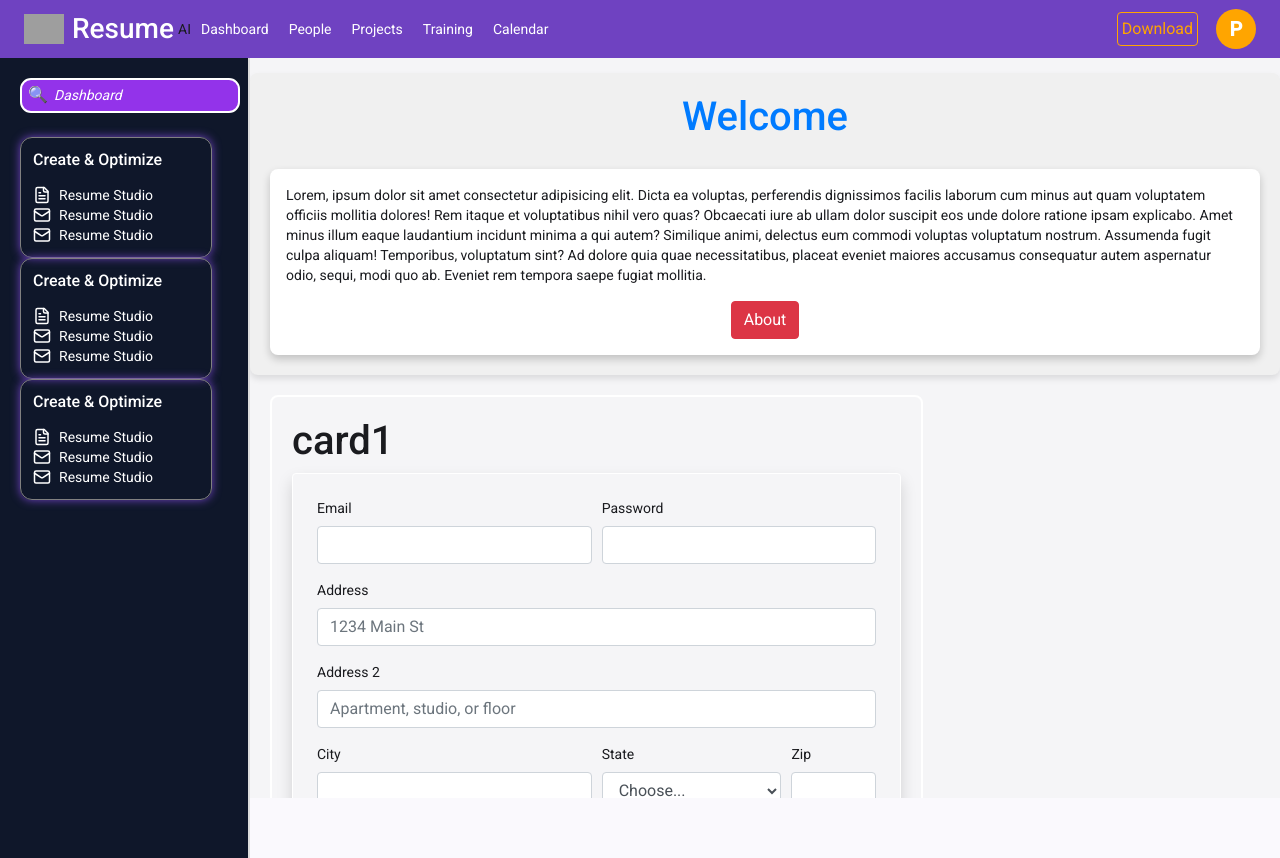
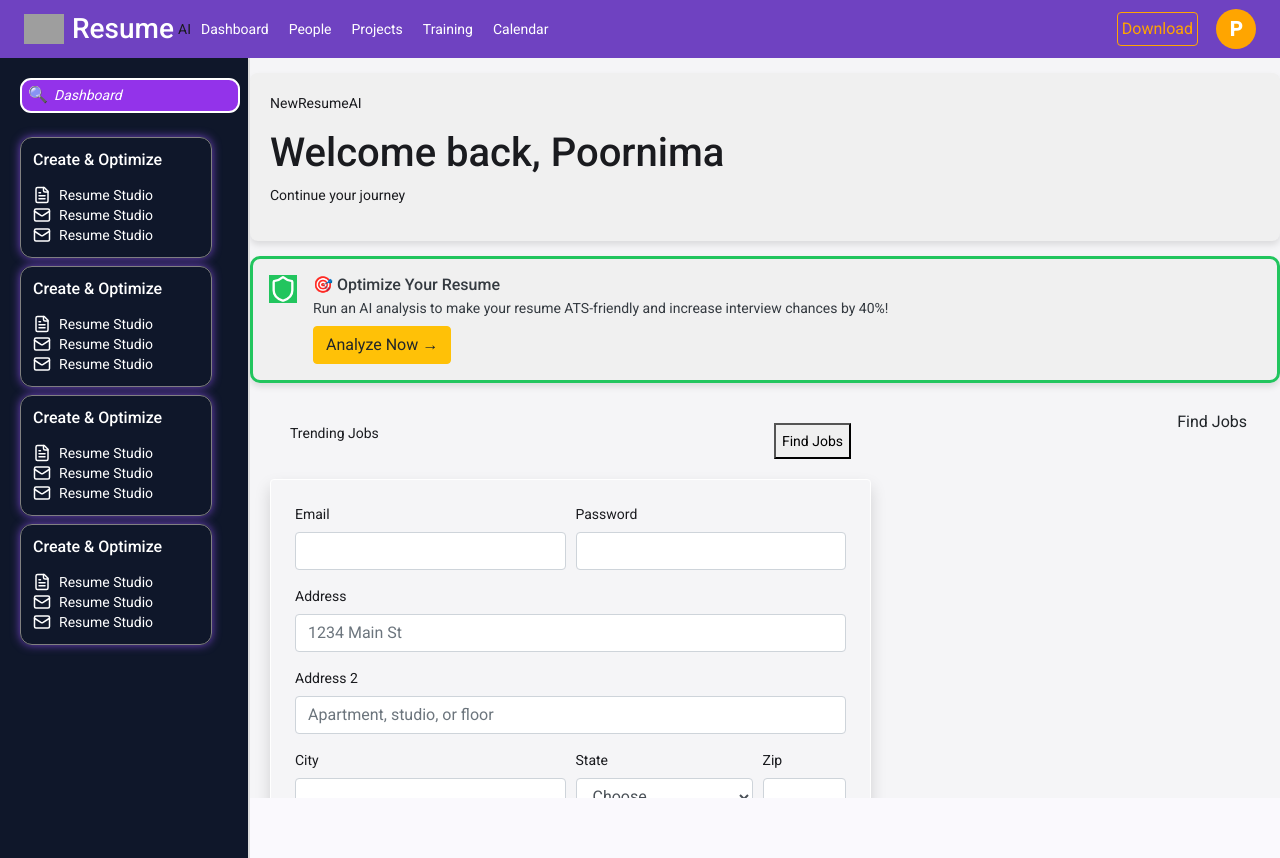
Before and after one commit to Poornimabatham/Angular, an Angular app: page /dashboard in a window 1280 px wide. Built offline with nearby package versions, Linux system fonts and the light colour scheme; grey boxes are pictures that could not be loaded.

Commit message:
add code

```diff
--- a/src/app/dashboard/dashboard.css
+++ b/src/app/dashboard/dashboard.css
@@ -2,7 +2,6 @@
 
 .container {
     margin-top: 15px;
-
     max-width: 1200px;
     padding: 20px;
     background-color: #f0f0f0;
@@ -10,6 +9,15 @@
     box-shadow: 0px 4px 6px rgba(0, 0, 0, 0.1);
 }
 
+
+.container-fluid{
+margin-top: 15px;
+    max-width: 1200px;
+    padding: 20px;
+    border-radius: 8px;
+        background-color: #f0f0f0;
+    box-shadow: 0px 4px 6px rgba(0, 0, 0, 0.1);
+}
 .header {
     display: flex;
     flex-direction: column;
--- a/src/app/dashboard/dashboard.html
+++ b/src/app/dashboard/dashboard.html
@@ -1,4 +1,47 @@
 <div class="container">
+  <div class="mb-0">
+    <p>NewResumeAI</p>
+    <h1>Welcome back, Poornima</h1>
+    <p>Continue your journey</p>
+  </div>
+</div>
+
+<div
+  class="container p-3 card-box d-flex align-items-start gap-3"
+  style="border: 3px solid #22c55e; border-radius: 10px"
+>
+  <!-- Left: Icon -->
+  <div class="icon-box mr-3">
+    <svg
+      xmlns="http://www.w3.org/2000/svg"
+      width="28"
+      height="28"
+      viewBox="0 0 24 24"
+      fill="none"
+      stroke="currentColor"
+      stroke-width="2"
+      stroke-linecap="round"
+      stroke-linejoin="round"
+      class="lucide lucide-shield text-white"
+      style="background-color: #22c55e"
+    >
+      <path
+        d="M20 13c0 5-3.5 7.5-7.66 8.95a1 1 0 0 1-.67-.01C7.5 20.5 4 18 4 13V6a1 1 0 0 1 1-1c2 0 4.5-1.2 6.24-2.72a1.17 1.17 0 0 1 1.52 0C14.51 3.81 17 5 19 5a1 1 0 0 1 1 1z"
+      ></path>
+    </svg>
+  </div>
+
+  <!-- Right: Text + Button -->
+  <div class="content-box text-dark">
+    <h6 class="mb-1">🎯 Optimize Your Resume</h6>
+    <p class="mb-2">
+      Run an AI analysis to make your resume ATS-friendly and increase interview chances by 40%!
+    </p>
+    <button class="btn btn-warning">Analyze Now →</button>
+  </div>
+</div>
+
+<!-- <div class="container">
   <div class="headerd">
     <h1 class="text-primary" style="text-align: center">Welcome</h1>
     <i class="fa-solid fa-house-night" style="color: red"></i>
@@ -18,34 +61,46 @@
       </div>
     </div>
   </div>
+</div> -->
+<div class="card-container">
+  <div class="d-flex justify-content-between">
+    <div>
+      <div class="card-container">
+        <div class="heading d-flex justify-content-between">
+          <p>Trending Jobs</p>
+          <button>Find Jobs</button>
         </div>
-<div class="card-container">
-  <div class="card1 card-span-2"><div>
-    <h1 style="text-align:  centers;">card1</h1>
+      </div>
+
       <div class="border border-white rounded shadow p-4">
         <form>
           <div class="form-row">
             <div class="form-group col-md-6">
               <label for="inputEmail4">Email</label>
-      <input type="email" class="form-control" id="inputEmail4">
+              <input type="email" class="form-control" id="inputEmail4" />
             </div>
             <div class="form-group col-md-6">
               <label for="inputPassword4">Password</label>
-      <input type="password" class="form-control" id="inputPassword4">
+              <input type="password" class="form-control" id="inputPassword4" />
             </div>
           </div>
           <div class="form-group">
             <label for="inputAddress">Address</label>
-    <input type="text" class="form-control" id="inputAddress" placeholder="1234 Main St">
+            <input type="text" class="form-control" id="inputAddress" placeholder="1234 Main St" />
           </div>
           <div class="form-group">
             <label for="inputAddress2">Address 2</label>
-    <input type="text" class="form-control" id="inputAddress2" placeholder="Apartment, studio, or floor">
+            <input
+              type="text"
+              class="form-control"
+              id="inputAddress2"
+              placeholder="Apartment, studio, or floor"
+            />
           </div>
           <div class="form-row">
             <div class="form-group col-md-6">
               <label for="inputCity">City</label>
-      <input type="text" class="form-control" id="inputCity">
+              <input type="text" class="form-control" id="inputCity" />
             </div>
             <div class="form-group col-md-4">
               <label for="inputState">State</label>
@@ -56,34 +111,19 @@
             </div>
             <div class="form-group col-md-2">
               <label for="inputZip">Zip</label>
-      <input type="text" class="form-control" id="inputZip">
+              <input type="text" class="form-control" id="inputZip" />
             </div>
           </div>
           <div class="form-group">
             <div class="form-check">
-      <input class="form-check-input" type="checkbox" id="gridCheck">
-      <label class="form-check-label" for="gridCheck">
-        Check me out
-      </label>
+              <input class="form-check-input" type="checkbox" id="gridCheck" />
+              <label class="form-check-label" for="gridCheck"> Check me out </label>
             </div>
           </div>
           <button type="submit" class="btn btn-primary">Sign in</button>
         </form>
       </div>
-<div class="mt-5 border border-primary rounded shadow p-4">
-        Lorem ipsum dolor sit amet consectetur adipisicing elit. Recusandae quasi laboriosam nulla molestiae, cupiditate optio maiores reiciendis alias a praesentium voluptatibus corrupti aut repellendus ex, quae sunt nihil. Cupiditate, velit!
-        Sapiente reprehenderit debitis, saepe inventore eos quisquam quos totam, pariatur commodi ipsam tempora est, architecto suscipit deleniti nihil eligendi vero ullam ab sit quidem quae doloribus expedita! Eos, rem quia.
-        Deserunt iste ab dolore doloribus deleniti voluptatem. Eius dolorem modi non qui accusantium culpa nesciunt laboriosam, dolorum est aliquam libero amet, officiis minus cumque distinctio suscipit illum lorem*4sit fuga doloremque?
     </div>
-
-  </div></div>
-  <div class="card1 border border-white rounded shadow p-4 card-span-3">Card 2</div>
-  <div class="card1  border border-white rounded shadow p-4 card-span-6">
-    <div class="card11  border border-white rounded shadow p-4 card-span-11">card23</div>
-    <div class="card11  border border-white rounded shadow p-4 card-span-12">card24</div>
-  </div>
-<div class="card1 card-span-6">
-    <div class="card11 border border-white rounded shadow p-4  card-span-11">card23</div>
-    <div class="card11 border border-white rounded shadow p-4  card-span-12">card24</div>
+    <div><button class="btn btn-grey">Find Jobs</button></div>
   </div>
 </div>
--- a/src/app/navbar/navbar.html
+++ b/src/app/navbar/navbar.html
@@ -25,6 +25,7 @@
         class="octicon octicon-mark-github mr-2 text-white"
       >
         <path d="M12 1C5.923 1..."></path>
+
       </svg>
 
       <a class="btn mr-2 p-1" style="border: 1px solid orange" href="#">Download</a>
@@ -71,10 +72,10 @@
     </div>
 
     <div>
-      <div class="mt-4 cr" style="width: 12rem; height: 12rem;">
-        <div class="card-body">
+      <div class="mt-4 cr" style="width: 12rem; height: 12rem">
+        <div class="card-body mt-2">
           <h6 class="title">Create & Optimize</h6>
-          <div class=" mt-3">
+          <div class="mt-3">
             <div class="d-flex align-items-center">
               <svg
                 xmlns="http://www.w3.org/2000/svg"
@@ -98,21 +99,41 @@
               </svg>
               <p class="card-text ml-2">Resume Studio</p>
             </div>
-            <div class="d-flex align-items-center" >
-            <svg xmlns="http://www.w3.org/2000/svg" width="18" height="18" viewBox="0 0 24 24" fill="none" stroke="currentColor"
-                stroke-width="2" stroke-linecap="round" stroke-linejoin="round"
+            <div class="d-flex align-items-center">
+              <svg
+                xmlns="http://www.w3.org/2000/svg"
+                width="18"
+                height="18"
+                viewBox="0 0 24 24"
+                fill="none"
+                stroke="currentColor"
+                stroke-width="2"
+                stroke-linecap="round"
+                stroke-linejoin="round"
                 class="lucide lucide-mail text-purple-400 flex-shrink-0 group-hover:text-white transition-colors"
-                data-source-location="components/layout/Sidebar:180:30" data-dynamic-content="false">
+                data-source-location="components/layout/Sidebar:180:30"
+                data-dynamic-content="false"
+              >
                 <rect width="20" height="16" x="2" y="4" rx="2"></rect>
                 <path d="m22 7-8.97 5.7a1.94 1.94 0 0 1-2.06 0L2 7"></path>
               </svg>
               <p class="card-text ml-2">Resume Studio</p>
             </div>
             <div class="d-flex align-items-center">
-            <svg xmlns="http://www.w3.org/2000/svg" width="18" height="18" viewBox="0 0 24 24" fill="none" stroke="currentColor"
-                stroke-width="2" stroke-linecap="round" stroke-linejoin="round"
+              <svg
+                xmlns="http://www.w3.org/2000/svg"
+                width="18"
+                height="18"
+                viewBox="0 0 24 24"
+                fill="none"
+                stroke="currentColor"
+                stroke-width="2"
+                stroke-linecap="round"
+                stroke-linejoin="round"
                 class="lucide lucide-mail text-purple-400 flex-shrink-0 group-hover:text-white transition-colors"
-                data-source-location="components/layout/Sidebar:180:30" data-dynamic-content="false">
+                data-source-location="components/layout/Sidebar:180:30"
+                data-dynamic-content="false"
+              >
                 <rect width="20" height="16" x="2" y="4" rx="2"></rect>
                 <path d="m22 7-8.97 5.7a1.94 1.94 0 0 1-2.06 0L2 7"></path>
               </svg>
@@ -120,14 +141,24 @@
             </div>
           </div>
         </div>
-        <div class="card-body">
+        <div class="card-body mt-2">
           <h6 class="title">Create & Optimize</h6>
-            <div class=" mt-3">
+          <div class="mt-3">
             <div class="d-flex align-items-center">
-                    <svg xmlns="http://www.w3.org/2000/svg" width="18" height="18" viewBox="0 0 24 24" fill="none"
-                        stroke="currentColor" stroke-width="2" stroke-linecap="round" stroke-linejoin="round"
+              <svg
+                xmlns="http://www.w3.org/2000/svg"
+                width="18"
+                height="18"
+                viewBox="0 0 24 24"
+                fill="none"
+                stroke="currentColor"
+                stroke-width="2"
+                stroke-linecap="round"
+                stroke-linejoin="round"
                 class="lucide lucide-file-text text-white flex-shrink-0 group-hover:text-white transition-colors"
-                        data-source-location="components/layout/Sidebar:180:30" data-dynamic-content="false">
+                data-source-location="components/layout/Sidebar:180:30"
+                data-dynamic-content="false"
+              >
                 <path d="M15 2H6a2 2 0 0 0-2 2v16a2 2 0 0 0 2 2h12a2 2 0 0 0 2-2V7Z"></path>
                 <path d="M14 2v4a2 2 0 0 0 2 2h4"></path>
                 <path d="M10 9H8"></path>
@@ -137,20 +168,40 @@
               <p class="card-text ml-2">Resume Studio</p>
             </div>
             <div class="d-flex align-items-center">
-                    <svg xmlns="http://www.w3.org/2000/svg" width="18" height="18" viewBox="0 0 24 24" fill="none"
-                        stroke="currentColor" stroke-width="2" stroke-linecap="round" stroke-linejoin="round"
+              <svg
+                xmlns="http://www.w3.org/2000/svg"
+                width="18"
+                height="18"
+                viewBox="0 0 24 24"
+                fill="none"
+                stroke="currentColor"
+                stroke-width="2"
+                stroke-linecap="round"
+                stroke-linejoin="round"
                 class="lucide lucide-mail text-purple-400 flex-shrink-0 group-hover:text-white transition-colors"
-                        data-source-location="components/layout/Sidebar:180:30" data-dynamic-content="false">
+                data-source-location="components/layout/Sidebar:180:30"
+                data-dynamic-content="false"
+              >
                 <rect width="20" height="16" x="2" y="4" rx="2"></rect>
                 <path d="m22 7-8.97 5.7a1.94 1.94 0 0 1-2.06 0L2 7"></path>
               </svg>
               <p class="card-text ml-2">Resume Studio</p>
             </div>
             <div class="d-flex align-items-center">
-                    <svg xmlns="http://www.w3.org/2000/svg" width="18" height="18" viewBox="0 0 24 24" fill="none"
-                        stroke="currentColor" stroke-width="2" stroke-linecap="round" stroke-linejoin="round"
+              <svg
+                xmlns="http://www.w3.org/2000/svg"
+                width="18"
+                height="18"
+                viewBox="0 0 24 24"
+                fill="none"
+                stroke="currentColor"
+                stroke-width="2"
+                stroke-linecap="round"
+                stroke-linejoin="round"
                 class="lucide lucide-mail text-purple-400 flex-shrink-0 group-hover:text-white transition-colors"
-                        data-source-location="components/layout/Sidebar:180:30" data-dynamic-content="false">
+                data-source-location="components/layout/Sidebar:180:30"
+                data-dynamic-content="false"
+              >
                 <rect width="20" height="16" x="2" y="4" rx="2"></rect>
                 <path d="m22 7-8.97 5.7a1.94 1.94 0 0 1-2.06 0L2 7"></path>
               </svg>
@@ -158,9 +209,77 @@
             </div>
           </div>
         </div>
-        <div class="card-body">
+        <div class="card-body mt-2">
           <h6 class="title">Create & Optimize</h6>
-            <div class=" mt-3">
+          <div class="mt-3">
+            <div class="d-flex align-items-center">
+              <svg
+                xmlns="http://www.w3.org/2000/svg"
+                width="18"
+                height="18"
+                viewBox="0 0 24 24"
+                fill="none"
+                stroke="currentColor"
+                stroke-width="2"
+                stroke-linecap="round"
+                stroke-linejoin="round"
+                class="lucide lucide-file-text text-white flex-shrink-0 group-hover:text-white transition-colors"
+                data-source-location="components/layout/Sidebar:180:30"
+                data-dynamic-content="false"
+              >
+                <path d="M15 2H6a2 2 0 0 0-2 2v16a2 2 0 0 0 2 2h12a2 2 0 0 0 2-2V7Z"></path>
+                <path d="M14 2v4a2 2 0 0 0 2 2h4"></path>
+                <path d="M10 9H8"></path>
+                <path d="M16 13H8"></path>
+                <path d="M16 17H8"></path>
+              </svg>
+              <p class="card-text ml-2">Resume Studio</p>
+            </div>
+            <div class="d-flex align-items-center">
+              <svg
+                xmlns="http://www.w3.org/2000/svg"
+                width="18"
+                height="18"
+                viewBox="0 0 24 24"
+                fill="none"
+                stroke="currentColor"
+                stroke-width="2"
+                stroke-linecap="round"
+                stroke-linejoin="round"
+                class="lucide lucide-mail text-purple-400 flex-shrink-0 group-hover:text-white transition-colors"
+                data-source-location="components/layout/Sidebar:180:30"
+                data-dynamic-content="false"
+              >
+                <rect width="20" height="16" x="2" y="4" rx="2"></rect>
+                <path d="m22 7-8.97 5.7a1.94 1.94 0 0 1-2.06 0L2 7"></path>
+              </svg>
+              <p class="card-text ml-2">Resume Studio</p>
+            </div>
+            <div class="d-flex align-items-center">
+              <svg
+                xmlns="http://www.w3.org/2000/svg"
+                width="18"
+                height="18"
+                viewBox="0 0 24 24"
+                fill="none"
+                stroke="currentColor"
+                stroke-width="2"
+                stroke-linecap="round"
+                stroke-linejoin="round"
+                class="lucide lucide-mail text-purple-400 flex-shrink-0 group-hover:text-white transition-colors"
+                data-source-location="components/layout/Sidebar:180:30"
+                data-dynamic-content="false"
+              >
+                <rect width="20" height="16" x="2" y="4" rx="2"></rect>
+                <path d="m22 7-8.97 5.7a1.94 1.94 0 0 1-2.06 0L2 7"></path>
+              </svg>
+              <p class="card-text ml-2">Resume Studio</p>
+            </div>
+          </div>
+        </div>
+        <div class="card-body mt-2">
+            <h6 class="title">Create & Optimize</h6>
+            <div class="mt-3">
                 <div class="d-flex align-items-center">
                     <svg xmlns="http://www.w3.org/2000/svg" width="18" height="18" viewBox="0 0 24 24" fill="none"
                         stroke="currentColor" stroke-width="2" stroke-linecap="round" stroke-linejoin="round"
```
Lines whose indentation alone changed are shown as unchanged.
